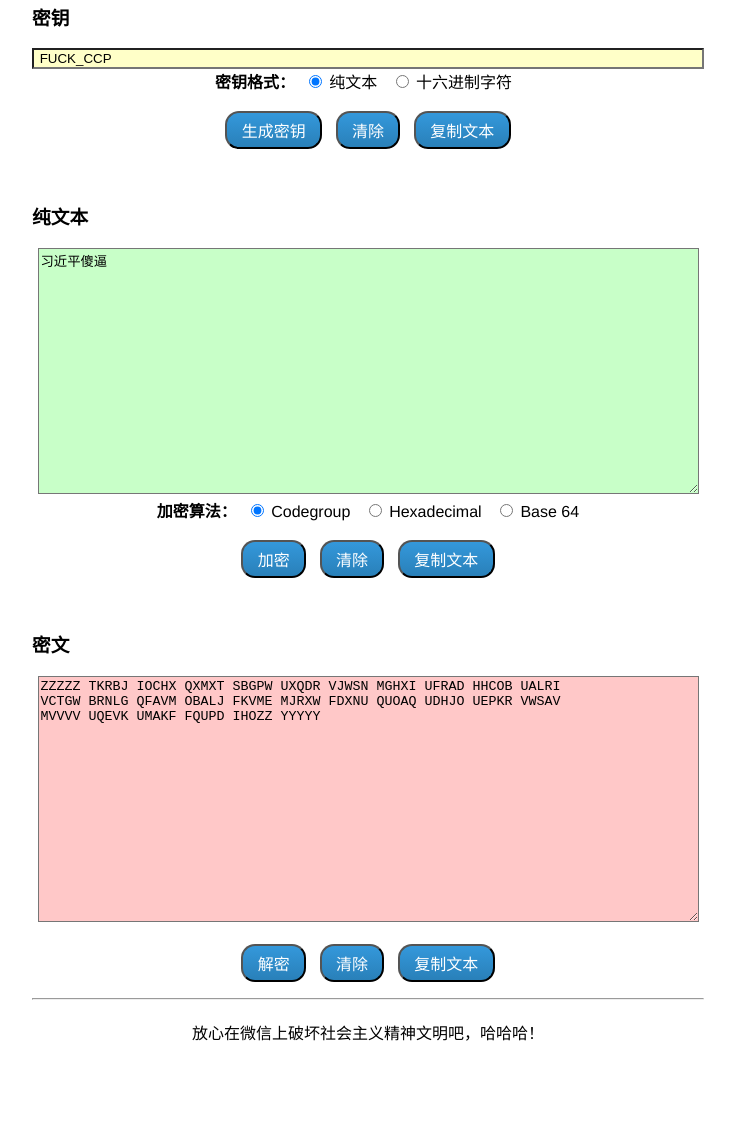
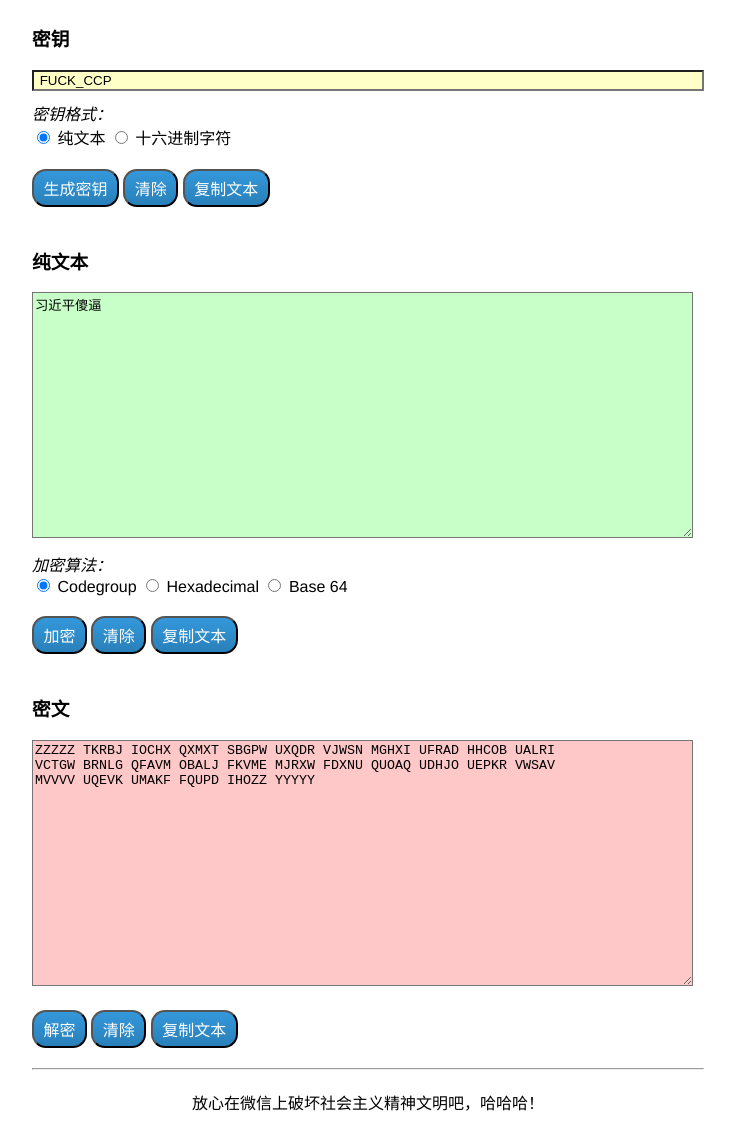
Before and after one commit to commiecide/jiamiwenben, a plain HTML site: page index.html in a window 1280 px wide. Shown: the part 107-1241 px from the top of the page, without its empty margins (272-1007 px from the left). Before the commit the page ends 1171 px from the top, so only its background shows below. Drawn offline with Linux system fonts and the light colour scheme.

Commit message:
排版调整

```diff
--- a/index.html
+++ b/index.html
@@ -25,6 +25,18 @@
         margin: 20px;
     }
 
+    .buildingBlocks {
+        margin-top: 40px;
+    }
+
+    .buttonArea {
+        margin: 20px auto;
+    }
+
+    .selectArea {
+        margin-top: 10px;
+    }
+
     .btn {
         background: #3498db;
         background-image: -webkit-linear-gradient(top, #3498db, #2980b9);
@@ -37,7 +49,7 @@
         border-radius: 14px;
         color: #ffffff;
         font-size: 16px;
-        padding: 5px 10px 5px 10px;
+        padding: 5px;
         text-decoration: none;
     }
 
@@ -1379,45 +1391,57 @@
         <h1>文本加密与解密</h1>
         <hr style="background-color: rgb(192, 192, 192); color: #000000;" />
         <form name="key" action="#" onsubmit="return false;">
+            <div class="buildingBlocks">
                 <h3>密钥</h3>
-            <p align="center">
+                <div>
                     <input type="text" value=" FUCK_CCP " name="text" maxlength="1024" style="background-color: rgb(255, 255, 200); color: #000000;-webkit-box-sizing: border-box;-moz-box-sizing: border-box;box-sizing: border-box;width: 100%;" onfocus="ce();" onblur="ce();" onkeydown="ce();" />
-                <br/> <b>密钥格式：</b>&nbsp;
-                <input type="radio" checked="checked" name="keytype" />&nbsp;纯文本 &nbsp;
-                <input type="radio" name="keytype" />&nbsp;十六进制字符 &nbsp;
-                <br/>
-                <br/>
-                <input type="button" class="btn" value=" 生成密钥 " onclick="Generate_key();" /> &nbsp;
-                <input type="button" class="btn" value=" 清除 " onclick="document.key.text.value='';" /> &nbsp;
-                <input type="button" class="btn copyButton" value=" 复制文本 " onclick="document.key.text.select();document.execCommand('copy');" /> </p>
+                    <div class="selectArea">
+                        <em>密钥格式：</em>
+                        <br>
+                        <input type="radio" checked="checked" name="keytype" />&nbsp;纯文本
+                        <input type="radio" name="keytype" />&nbsp;十六进制字符
+                    </div>
+                    <div class="buttonArea">
+                        <input type="button" class="btn" value=" 生成密钥 " onclick="Generate_key();" />
+                        <input type="button" class="btn" value=" 清除 " onclick="document.key.text.value='';" />
+                        <input type="button" class="btn copyButton" value=" 复制文本 " onclick="document.key.text.select();document.execCommand('copy');" />
+                    </div>
+                </div>
         </form>
-        <br/>
+        </div>
+        <div class="buildingBlocks">
             <form name="plain" action="#" onsubmit="return false;">
                 <h3>纯文本</h3>
-            <p align="center">
+                <div>
                     <textarea name="text" rows="16" cols="80" style="background-color: rgb(200, 255, 200); color: #000000;max-width: 100%;" onfocus="ce();" onblur="ce();" onkeydown="ce();">习近平傻逼</textarea>
-                <br/> <b>加密算法：</b>&nbsp;
-                <input type="radio" checked="checked" name="encoding" />&nbsp;Codegroup &nbsp;
-                <input type="radio" name="encoding" />&nbsp;Hexadecimal &nbsp;
+                    <div class="selectArea">
+                        <em>加密算法：</em>
+                        <br>
+                        <input type="radio" checked="checked" name="encoding" />&nbsp;Codegroup
+                        <input type="radio" name="encoding" />&nbsp;Hexadecimal
                         <input type="radio" name="encoding" />&nbsp;Base&nbsp;64
-                <br/>
-                <br/>
-                <input type="button" class="btn" name="encrypt" value=" 加密 " id="encryptButton" onclick="Encrypt_text();" /> &nbsp;
-                <input type="button" class="btn" value=" 清除 " onclick="document.plain.text.value='';" /> &nbsp;
+                    </div>
+                    <div class="buttonArea">
+                        <input type="button" class="btn" name="encrypt" value=" 加密 " id="encryptButton" onclick="Encrypt_text();" />
+                        <input type="button" class="btn" value=" 清除 " onclick="document.plain.text.value='';" />
                         <input type="button" class="btn copyButton" value=" 复制文本 " onclick="document.plain.text.select();document.execCommand('copy');" />
-                <br/> </p>
+                    </div>
+                </div>
             </form>
-        <br/>
+        </div>
+        <div class="buildingBlocks">
             <form name="cipher" action="#" onsubmit="return false;">
                 <h3>密文</h3>
-            <p align="center">
+                <div>
                     <textarea name="text" rows="16" cols="80" style="background-color: rgb(255, 200, 200); color: #000000;max-width: 100%;" onfocus="ce();" onblur="ce();" onkeydown="ce();"></textarea>
-                <br/>
-                <br/>
-                <input type="button" class="btn" name="decrypt" value=" 解密 " onclick="Decrypt_text();" /> &nbsp;
-                <input type="button" class="btn" value=" 清除 " onclick="document.cipher.text.value='';" /> &nbsp;
-                <input type="button" class="btn copyButton" value=" 复制文本 " onclick="document.cipher.text.select();document.execCommand('copy');" /> </p>
+                    <div class="buttonArea">
+                        <input type="button" class="btn" name="decrypt" value=" 解密 " onclick="Decrypt_text();" />
+                        <input type="button" class="btn" value=" 清除 " onclick="document.cipher.text.value='';" />
+                        <input type="button" class="btn copyButton" value=" 复制文本 " onclick="document.cipher.text.select();document.execCommand('copy');" />
+                    </div>
+                </div>
             </form>
+        </div>
         <hr/>
         <footer> 放心在微信上破坏社会主义精神文明吧，哈哈哈！ </footer>
     </div>
```
Lines whose indentation alone changed are shown as unchanged.
